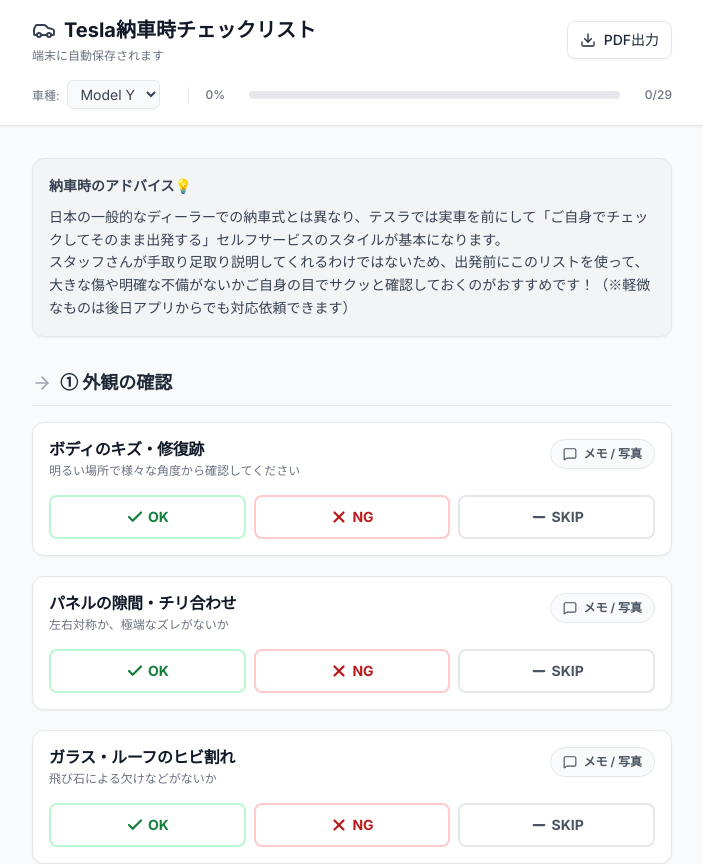
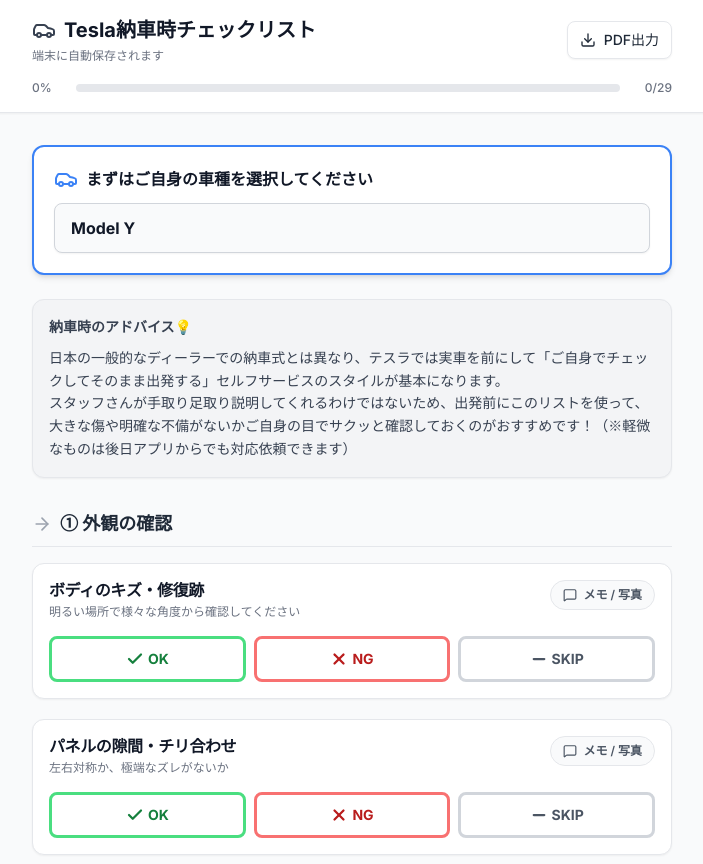
Before and after one commit to mi2aki-tes/tesla-checklist, a Next.js app: page / in a window 1280 px wide. Shown: the top 864 px of the page, without its empty margins (288-991 px from the left). Built offline with nearby package versions, Linux system fonts and the light colour scheme.

Commit message:
Ultimate UX UI fixes and image compression

```diff
--- a/src/app/page.tsx
+++ b/src/app/page.tsx
@@ -172,19 +172,8 @@
           </div>
 
           <div className="flex items-center gap-3">
-             <div className="flex-shrink-0">
-               <span className="text-xs text-gray-500 mr-2">車種:</span>
-               <select
-                 value={state.selectedModel}
-                 onChange={(e) => setState(prev => ({ ...prev, selectedModel: e.target.value }))}
-                 className="bg-gray-50 border border-gray-200 text-sm rounded-md py-1 px-2 text-gray-700 outline-none focus:border-gray-400"
-                >
-                  {CAR_MODELS.map(m => <option key={m} value={m}>{m}</option>)}
-               </select>
-             </div>
-
-             {/* Progress Bar */}
-            <div className="flex items-center gap-3 text-xs font-medium flex-1 ml-4 border-l border-gray-200 pl-4">
+            {/* Progress Bar (Full width now) */}
+            <div className="flex items-center gap-3 text-xs font-medium flex-1">
               <span className="text-gray-500 w-8">{progressPercent}%</span>
               <div className="h-2 flex-1 bg-gray-200 rounded-full overflow-hidden">
                 <motion.div
@@ -204,6 +193,20 @@
 
       {/* Main Checklist Content */}
       <div className="max-w-2xl mx-auto px-4 py-8 bg-gray-50">
+
+        {/* Car Model Selector Card */}
+        <div className="mb-6 bg-white border-2 border-blue-500 rounded-xl p-5 shadow-md transform transition-all duration-300">
+           <h2 className="text-base font-bold text-gray-900 mb-3 flex items-center gap-2">
+             <Car className="text-blue-500" /> まずはご自身の車種を選択してください
+           </h2>
+           <select
+             value={state.selectedModel}
+             onChange={(e) => setState(prev => ({ ...prev, selectedModel: e.target.value }))}
+             className="w-full bg-gray-50 border border-gray-300 rounded-lg py-3 px-4 text-gray-900 font-bold focus:outline-none focus:border-blue-500 focus:ring-1 focus:ring-blue-500 appearance-none shadow-sm cursor-pointer"
+           >
+              {CAR_MODELS.map(m => <option key={m} value={m}>{m}</option>)}
+           </select>
+        </div>
 
         {/* Warning / Notes section */}
         <div className="mb-8 p-4 bg-gray-100 border border-gray-200 rounded-xl text-sm text-gray-700 leading-relaxed shadow-sm">
@@ -262,10 +265,10 @@
 
           <table className="w-full text-left text-sm border-collapse">
             <thead>
-              <tr className="bg-gray-100 border-b border-gray-400">
-                <th className="py-2 px-3 font-semibold w-24">結果</th>
-                <th className="py-2 px-3 font-semibold">カテゴリ / 項目</th>
-                <th className="py-2 px-3 font-semibold w-1/3">メモ</th>
+              <tr className="bg-gray-800 text-white border-b-2 border-gray-800">
+                <th className="py-2.5 px-4 font-bold w-24">結果</th>
+                <th className="py-2.5 px-4 font-bold">カテゴリ / 項目</th>
+                <th className="py-2.5 px-4 font-bold w-1/3">メモ</th>
               </tr>
             </thead>
             <tbody>
@@ -273,20 +276,20 @@
                 const data = state.itemsData[item.id] || { status: null, memo: "", photo: null };
                 let statusText = "未確認";
                 let statusColor = "text-gray-400";
-                if (data.status === "OK") { statusText = "✅ OK"; statusColor = "text-green-600 font-bold"; }
-                if (data.status === "NG") { statusText = "❌ NG"; statusColor = "text-red-600 font-bold"; }
-                if (data.status === "SKIP") { statusText = "➖ SKIP"; statusColor = "text-gray-500"; }
+                if (data.status === "OK") { statusText = "✅ OK"; statusColor = "text-green-700 font-bold"; }
+                if (data.status === "NG") { statusText = "❌ NG"; statusColor = "text-red-700 font-bold"; }
+                if (data.status === "SKIP") { statusText = "➖ SKIP"; statusColor = "text-gray-600"; }
 
                 return (
-                  <tr key={item.id} className="border-b border-gray-200">
-                    <td className={`py-1.5 px-3 ${statusColor}`}>{statusText}</td>
-                    <td className="py-1.5 px-3">
-                      <div className="font-semibold text-gray-800">{item.title}</div>
-                      <div className="text-[10px] text-gray-500">{item.category}</div>
+                  <tr key={item.id} className="border-b border-gray-200 even:bg-gray-50/80">
+                    <td className={`py-2 px-4 ${statusColor}`}>{statusText}</td>
+                    <td className="py-2 px-4">
+                      <div className="font-bold text-gray-900">{item.title}</div>
+                      <div className="text-[10px] text-gray-500 font-medium">{item.category}</div>
                     </td>
-                    <td className="py-1.5 px-3 text-xs text-gray-700">
+                    <td className="py-2 px-4 text-xs text-gray-700">
                       {data.memo}
-                      {data.photo && <span className="block mt-0.5 text-blue-500">[写真添付あり - 次ページ参照]</span>}
+                      {data.photo && <span className="block mt-0.5 text-blue-600 font-semibold">[写真添付あり - 次ページ参照]</span>}
                     </td>
                   </tr>
                 );
--- a/src/components/ChecklistItem.tsx
+++ b/src/components/ChecklistItem.tsx
@@ -33,8 +33,32 @@
     const file = e.target.files?.[0];
     if (file) {
       const reader = new FileReader();
-      reader.onloadend = () => {
-        onPhotoChange(reader.result as string);
+      reader.onload = (event) => {
+        const img = new Image();
+        img.onload = () => {
+          const canvas = document.createElement("canvas");
+          let width = img.width;
+          let height = img.height;
+
+          const MAX_SIZE = 800; // 超軽量化のための最大ピクセル
+          if (width > height && width > MAX_SIZE) {
+            height *= MAX_SIZE / width;
+            width = MAX_SIZE;
+          } else if (height > MAX_SIZE) {
+            width *= MAX_SIZE / height;
+            height = MAX_SIZE;
+          }
+
+          canvas.width = width;
+          canvas.height = height;
+          const ctx = canvas.getContext("2d");
+          ctx?.drawImage(img, 0, 0, width, height);
+
+          // 0.6(60%)の品質のJPEGで圧縮して出力することで容量を1/10以下にする
+          const dataUrl = canvas.toDataURL("image/jpeg", 0.6);
+          onPhotoChange(dataUrl);
+        };
+        img.src = event.target?.result as string;
       };
       reader.readAsDataURL(file);
     }
@@ -73,30 +97,30 @@
         <div className="flex gap-2 mt-4 items-center">
           <button
             onClick={() => onStatusChange(status === "OK" ? null : "OK")}
-            className={`flex-1 flex justify-center items-center py-2.5 rounded-lg border-2 font-bold transition-all duration-200 text-sm ${
+            className={`flex-1 flex justify-center items-center py-2.5 rounded-lg border-[3px] font-bold transition-all duration-200 text-sm ${
               status === "OK"
                 ? "bg-green-500 border-green-600 text-white shadow-md transform scale-[1.02]"
-                : "bg-white border-green-200 text-green-700 hover:bg-green-50 hover:border-green-300"
+                : "bg-white border-green-400 text-green-700 hover:bg-green-50"
             }`}
           >
             <Check size={18} className="mr-1" strokeWidth={3} /> OK
           </button>
           <button
             onClick={() => onStatusChange(status === "NG" ? null : "NG")}
-            className={`flex-1 flex justify-center items-center py-2.5 rounded-lg border-2 font-bold transition-all duration-200 text-sm ${
+            className={`flex-1 flex justify-center items-center py-2.5 rounded-lg border-[3px] font-bold transition-all duration-200 text-sm ${
               status === "NG"
                 ? "bg-red-500 border-red-600 text-white shadow-md transform scale-[1.02]"
-                : "bg-white border-red-200 text-red-700 hover:bg-red-50 hover:border-red-300"
+                : "bg-white border-red-400 text-red-700 hover:bg-red-50"
             }`}
           >
             <X size={18} className="mr-1" strokeWidth={3} /> NG
           </button>
           <button
             onClick={() => onStatusChange(status === "SKIP" ? null : "SKIP")}
-            className={`flex-1 flex justify-center items-center py-2.5 rounded-lg border-2 font-bold transition-all duration-200 text-sm ${
+            className={`flex-1 flex justify-center items-center py-2.5 rounded-lg border-[3px] font-bold transition-all duration-200 text-sm ${
               status === "SKIP"
                 ? "bg-gray-600 border-gray-700 text-white shadow-md transform scale-[1.02]"
-                : "bg-white border-gray-200 text-gray-600 hover:bg-gray-50 hover:border-gray-300"
+                : "bg-white border-gray-300 text-gray-600 hover:bg-gray-50 hover:border-gray-400"
             }`}
           >
             <Minus size={18} className="mr-1" strokeWidth={3} /> SKIP
@@ -135,7 +159,6 @@
                   <input
                     type="file"
                     accept="image/*"
-                    capture="environment"
                     ref={fileInputRef}
                     onChange={handleFileChange}
                     className="hidden"
```
